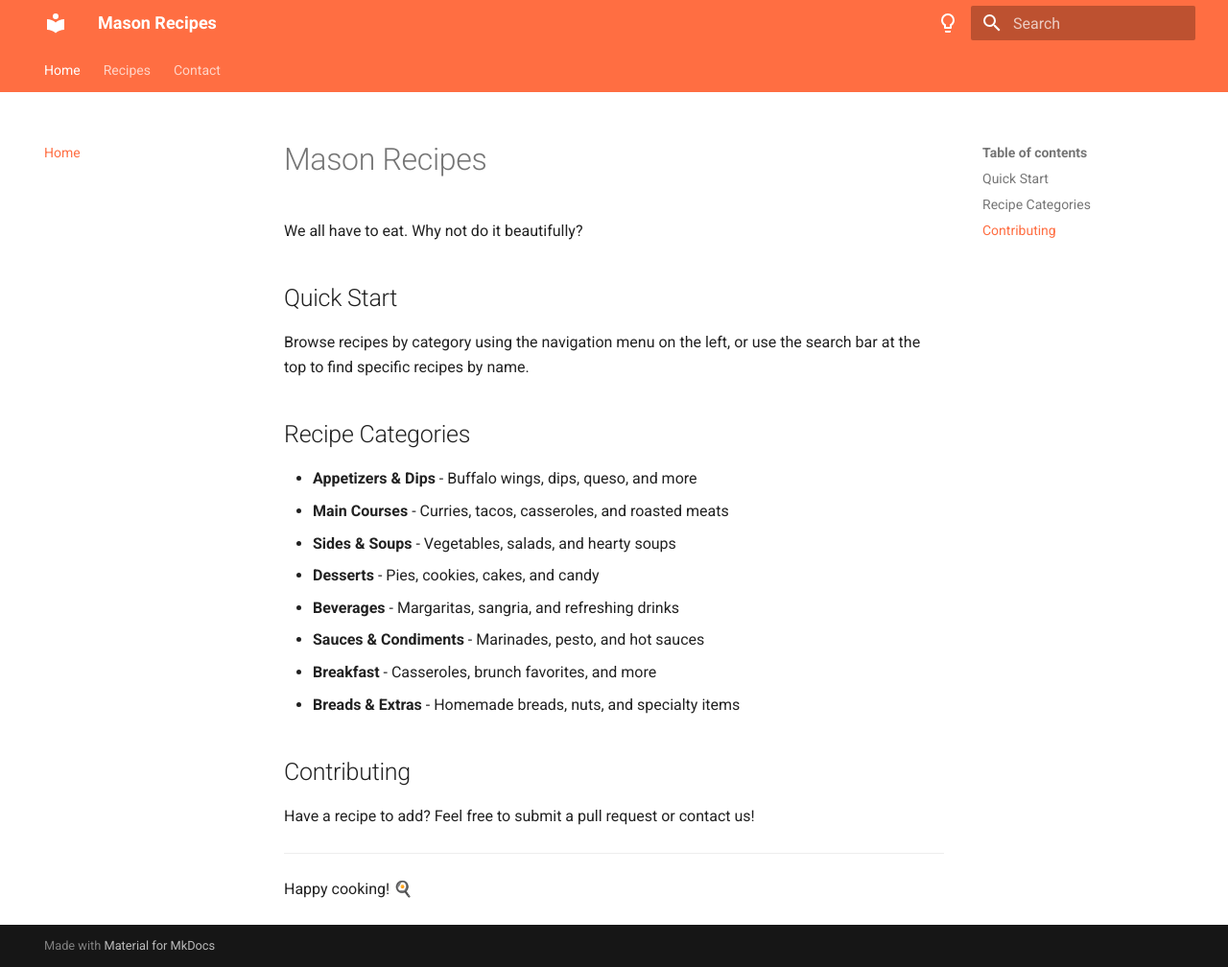
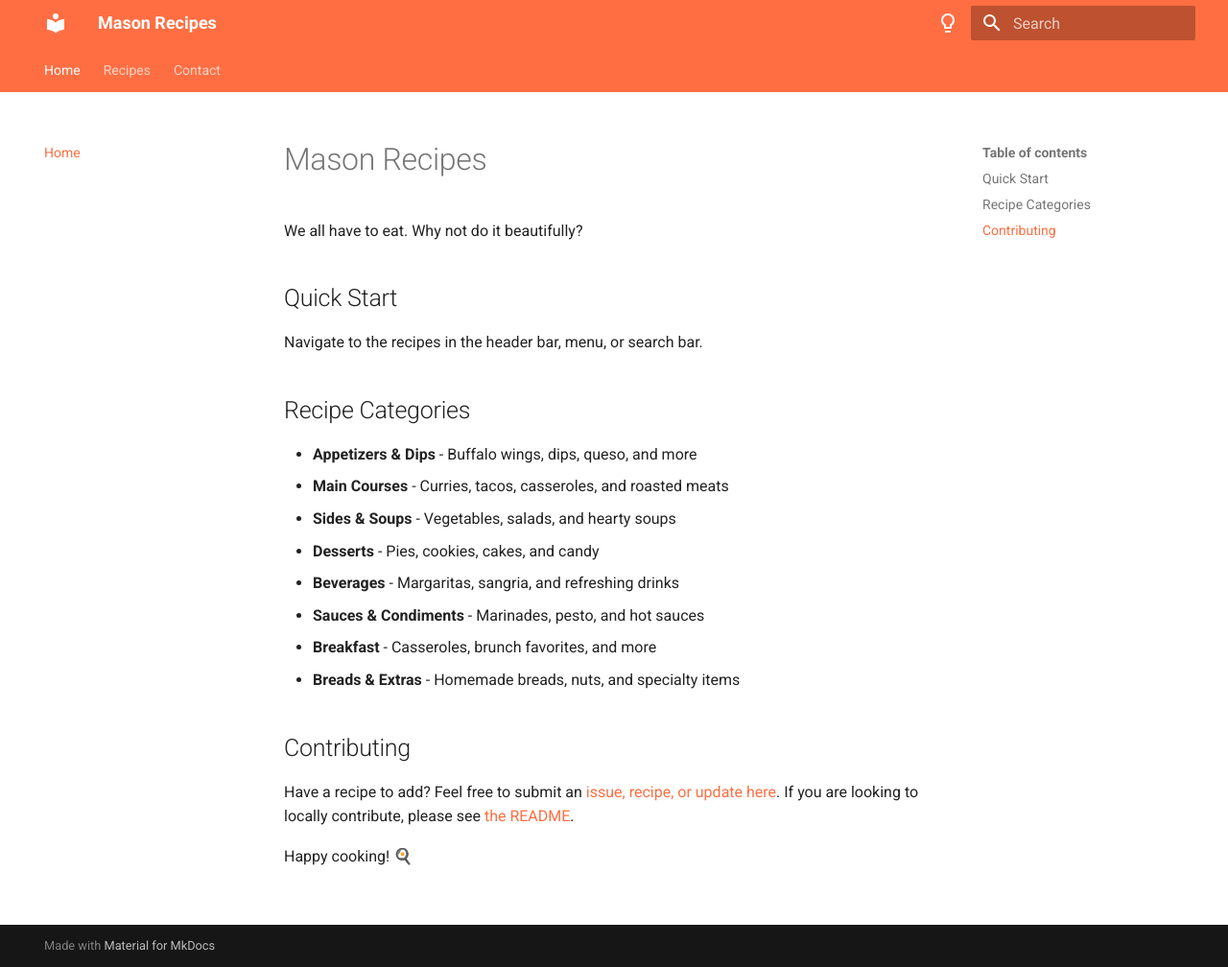
Before and after one commit to masonrecipes/masonrecipes.github.io, an MkDocs documentation site: the page built from docs/index.md, in a window 1280 px wide and 1008 px high. Shown: the whole window at 96% size. Built offline with MkDocs 1.6.1 and Material for MkDocs 9.7.7, drawn with Linux system fonts in a browser that asks for light colours.

Commit message:
Add CODEOWNERS file and update README and index documentation for clarity

```diff
--- a/docs/index.md
+++ b/docs/index.md
@@ -4,7 +4,7 @@ We all have to eat. Why not do it beautifully?
 
 ## Quick Start
 
-Browse recipes by category using the navigation menu on the left, or use the search bar at the top to find specific recipes by name.
+Navigate to the recipes in the header bar, menu, or search bar.
 
 ## Recipe Categories
 
@@ -19,8 +19,6 @@ Browse recipes by category using the navigation menu on the left, or use the sea
 
 ## Contributing
 
-Have a recipe to add? Feel free to submit a pull request or contact us!
-
----
+Have a recipe to add? Feel free to submit an [issue, recipe, or update here](https://github.com/masonrecipes/masonrecipes.github.io/issues/new/choose). If you are looking to locally contribute, please see [the README](https://github.com/masonrecipes/masonrecipes.github.io/blob/main/README.md).
 
 Happy cooking! 🍳
```
Also changed, not shown: README.md (+4 -0 lines), 1 other file.
